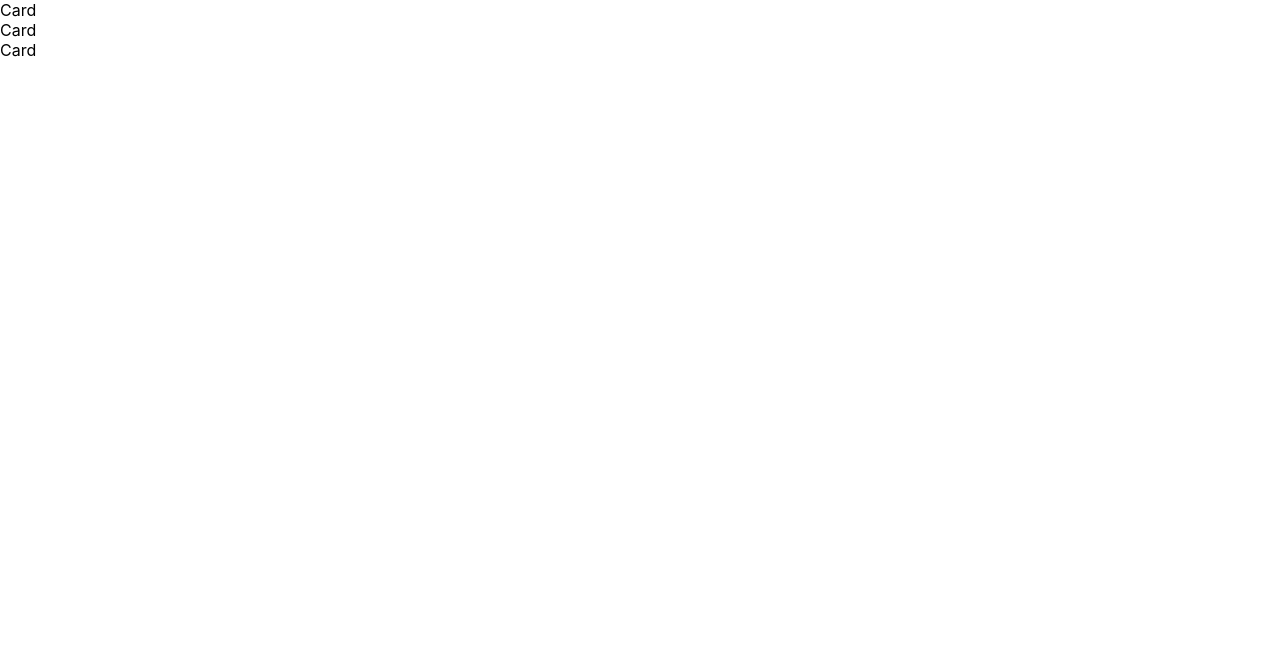
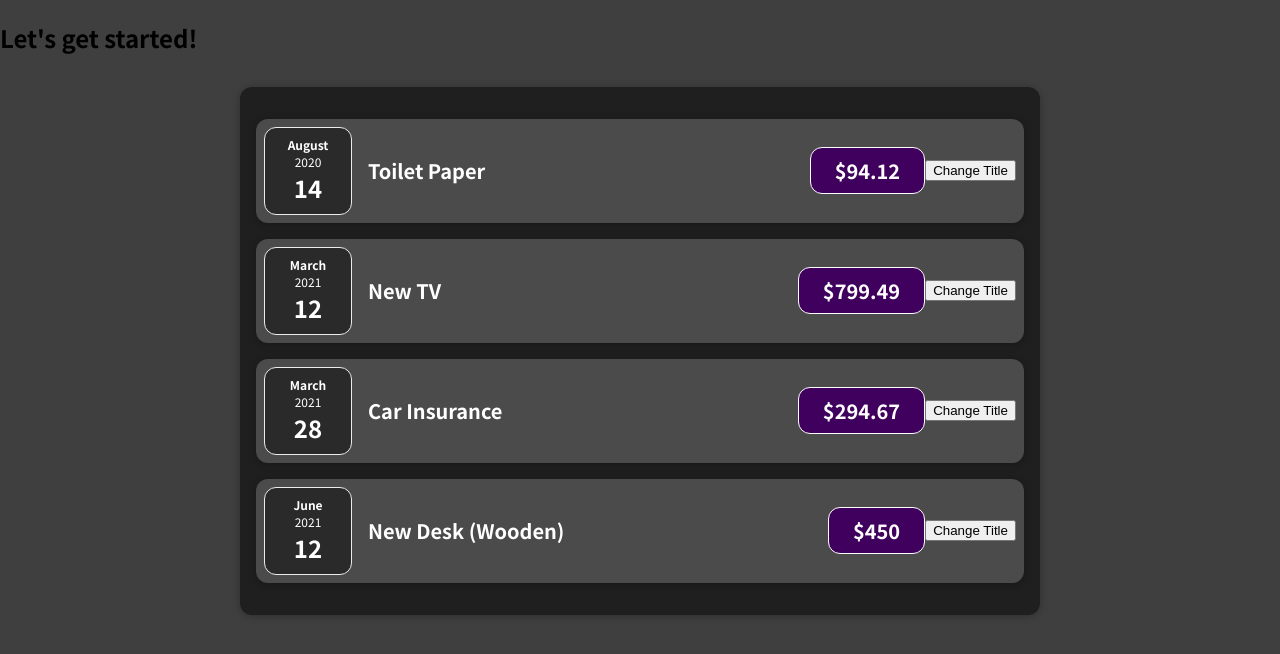
Before and after one commit to Vikassinghrathor/Sharpener_ReactJs_projects, a React (Create React App) app: page / in a window 1280 px wide. Shown: the top 654 px of the page. Built offline with nearby package versions, Linux system fonts and the light colour scheme.

Commit message:
Events Listeners

```diff
--- a/src/App.js
+++ b/src/App.js
@@ -1,42 +1,34 @@
+import React from 'react';
 
-import ExpenseItem from "./Components/Expense/ExpenseItem";
+import Expenses from './Components/Expense/Expense';;
 
-function App() {
-  const ItemArr = [
+const App = () => {
+  const expenses = [
     {
-    id: 'e1',
-    title: 'Expenses',
-    amount: '100',
-    LocationOfExpenditure : 'Cricket',
-    date: new Date(2023,2,10)
+      id: 'e1',
+      title: 'Toilet Paper',
+      amount: 94.12,
+      date: new Date(2020, 7, 14),
+    },
+    { id: 'e2', title: 'New TV', amount: 799.49, date: new Date(2021, 2, 12) },
+    {
+      id: 'e3',
+      title: 'Car Insurance',
+      amount: 294.67,
+      date: new Date(2021, 2, 28),
     },
     {
-      id: 'e2',
-      title: 'Expenses',
-      amount: '100',
-      LocationOfExpenditure : 'Football',
-      date: new Date(2023,2,20)
+      id: 'e4',
+      title: 'New Desk (Wooden)',
+      amount: 450,
+      date: new Date(2021, 5, 12),
     },
-    {
-      id: 'e3',
-      title: 'Expenses',
-      amount: '100',
-      LocationOfExpenditure : 'badminton',
-      date: new Date(2023,2,28)
-    }
-]
+  ];
+
   return (
-    <div className="App">
-    {ItemArr.map((item) => (
-        <ExpenseItem
-          key={item.id}
-          id={item.id}
-          title={item.title}
-          amount={item.amount}
-          LocationOfExpenditure={item.LocationOfExpenditure}
-          date={item.date}
-        />
-      ))}
+    <div>
+      <h2>Let's get started!</h2>
+      <Expenses items={expenses} />
     </div>
   );
 }
--- /dev/null
+++ b/src/Components/Expense/Expense.css
@@ -0,0 +1,7 @@
+.expenses {
+  padding: 1rem;
+  background-color: rgb(31, 31, 31);
+  margin: 2rem auto;
+  width: 50rem;
+  max-width: 95%;
+}
--- /dev/null
+++ b/src/Components/Expense/Expense.jsx
@@ -0,0 +1,34 @@
+import React from 'react';
+
+import ExpenseItem from './ExpenseItem';
+import Card from '../UI/Card';
+import './Expense.css';
+
+const Expenses = (props) => {
+  return (
+    <Card className="expenses">
+      <ExpenseItem
+        title={props.items[0].title}
+        amount={props.items[0].amount}
+        date={props.items[0].date}
+      />
+      <ExpenseItem
+        title={props.items[1].title}
+        amount={props.items[1].amount}
+        date={props.items[1].date}
+      />
+      <ExpenseItem
+        title={props.items[2].title}
+        amount={props.items[2].amount}
+        date={props.items[2].date}
+      />
+      <ExpenseItem
+        title={props.items[3].title}
+        amount={props.items[3].amount}
+        date={props.items[3].date}
+      />
+    </Card>
+  );
+}
+
+export default Expenses;
--- /dev/null
+++ b/src/Components/Expense/ExpenseDate.css
@@ -0,0 +1,26 @@
+.expense-date {
+  display: flex;
+  flex-direction: column;
+  width: 5.5rem;
+  height: 5.5rem;
+  border: 1px solid #ececec;
+  background-color: #2a2a2a;
+  color: white;
+  border-radius: 12px;
+  align-items: center;
+  justify-content: center;
+}
+
+.expense-date__month {
+  font-size: 0.75rem;
+  font-weight: bold;
+}
+
+.expense-date__year {
+  font-size: 0.75rem;
+}
+
+.expense-date__day {
+  font-size: 1.5rem;
+  font-weight: bold;
+}
--- a/src/Components/Expense/ExpenseDate.jsx
+++ b/src/Components/Expense/ExpenseDate.jsx
@@ -1,4 +1,4 @@
-// Expense.js
+import './ExpenseDate.css';
 
 function ExpenseDate(props) {
   const month = props.date.toLocaleString('en-US', { month: 'long' });
@@ -6,10 +6,10 @@
   const year = props.date.getFullYear();
 
   return (
-    <div className='expense-item'>
-      <div>{month}</div>
-      <div>{day}</div>
-      <div>{year}</div>
+    <div className="expense-date">
+      <div className="expense-date__month">{month}</div>
+      <div className="expense-date__year">{year}</div>
+      <div className="expense-date__day">{day}</div>
     </div>
   );
 }
--- /dev/null
+++ b/src/Components/Expense/ExpenseItem.css
@@ -0,0 +1,56 @@
+.expense-item {
+  display: flex;
+  justify-content: space-between;
+  align-items: center;
+  box-shadow: 0 2px 8px rgba(0, 0, 0, 0.25);
+  padding: 0.5rem;
+  margin: 1rem 0;
+  border-radius: 12px;
+  background-color: #4b4b4b;
+}
+
+.expense-item__description {
+  display: flex;
+  flex-direction: column;
+  gap: 1rem;
+  align-items: flex-end;
+  flex-flow: column-reverse;
+  justify-content: flex-start;
+  flex: 1;
+}
+
+.expense-item h2 {
+  color: #3a3a3a;
+  font-size: 1rem;
+  flex: 1;
+  margin: 0 1rem;
+  color: white;
+}
+
+.expense-item__price {
+  font-size: 1rem;
+  font-weight: bold;
+  color: white;
+  background-color: #40005d;
+  border: 1px solid white;
+  padding: 0.5rem;
+  border-radius: 12px;
+}
+
+@media (min-width: 580px) {
+  .expense-item__description {
+    flex-direction: row;
+    align-items: center;
+    justify-content: flex-start;
+    flex: 1;
+  }
+
+  .expense-item__description h2 {
+    font-size: 1.25rem;
+  }
+
+  .expense-item__price {
+    font-size: 1.25rem;
+    padding: 0.5rem 1.5rem;
+  }
+}
--- a/src/Components/Expense/ExpenseItem.jsx
+++ b/src/Components/Expense/ExpenseItem.jsx
@@ -1,15 +1,19 @@
-// ExpenseDetails.js
-import ExpenseDate from "../Expense/ExpenseDate";
-import Card from "../UI/Card";
+import ExpenseDate from './ExpenseDate';
+import './ExpenseItem.css';
+import Card from '../UI/Card';
+
 function ExpenseItem(props) {
+  const clickHandler = () => {
+    console.log('clicked');
+  };
   return (
-    <Card>
-    <div className="expense-details">
-      <ExpenseDate date={props.date}/>
-      <p>{props.title}</p>
-      <p>{props.amount}</p>
-      <p>{props.LocationOfExpenditure}</p>
-    </div>
+    <Card className='expense-item'>
+      <ExpenseDate date={props.date} />
+      <div className='expense-item__description'>
+        <h2>{props.title}</h2>
+        <div className='expense-item__price'>${props.amount}</div>
+      </div>
+      <button onClick={clickHandler}>Change Title</button>
     </Card>
   );
 }
--- /dev/null
+++ b/src/Components/UI/Card.css
@@ -0,0 +1,4 @@
+.card {
+  border-radius: 12px;
+  box-shadow: 0 1px 8px rgba(0, 0, 0, 0.25);
+}
--- a/src/Components/UI/Card.jsx
+++ b/src/Components/UI/Card.jsx
@@ -1,9 +1,11 @@
-import React from 'react'
+import React from 'react';
 
-const Card = () => {
-  return (
-    <div>Card</div>
-  )
-}
+import './Card.css';
 
-export default Card
+const Card = (props) => {
+  const classes = 'card ' + props.className;
+
+  return <div className={classes}>{props.children}</div>;
+};
+
+export default Card;
--- a/src/index.css
+++ b/src/index.css
@@ -1,13 +1,14 @@
+@import url('https://fonts.googleapis.com/css2?family=Noto+Sans+JP:wght@400;700&display=swap');
+
+* {
+  box-sizing: border-box;
+}
+
+html {
+  font-family: 'Noto Sans JP', sans-serif;
+}
+
 body {
   margin: 0;
-  font-family: -apple-system, BlinkMacSystemFont, 'Segoe UI', 'Roboto', 'Oxygen',
-    'Ubuntu', 'Cantarell', 'Fira Sans', 'Droid Sans', 'Helvetica Neue',
-    sans-serif;
-  -webkit-font-smoothing: antialiased;
-  -moz-osx-font-smoothing: grayscale;
+  background-color: #3f3f3f;
 }
-
-code {
-  font-family: source-code-pro, Menlo, Monaco, Consolas, 'Courier New',
-    monospace;
-}
```
Also changed, not shown: src/Components/Expense/UI/Card.jsx (deleted, +0 -9 lines).
